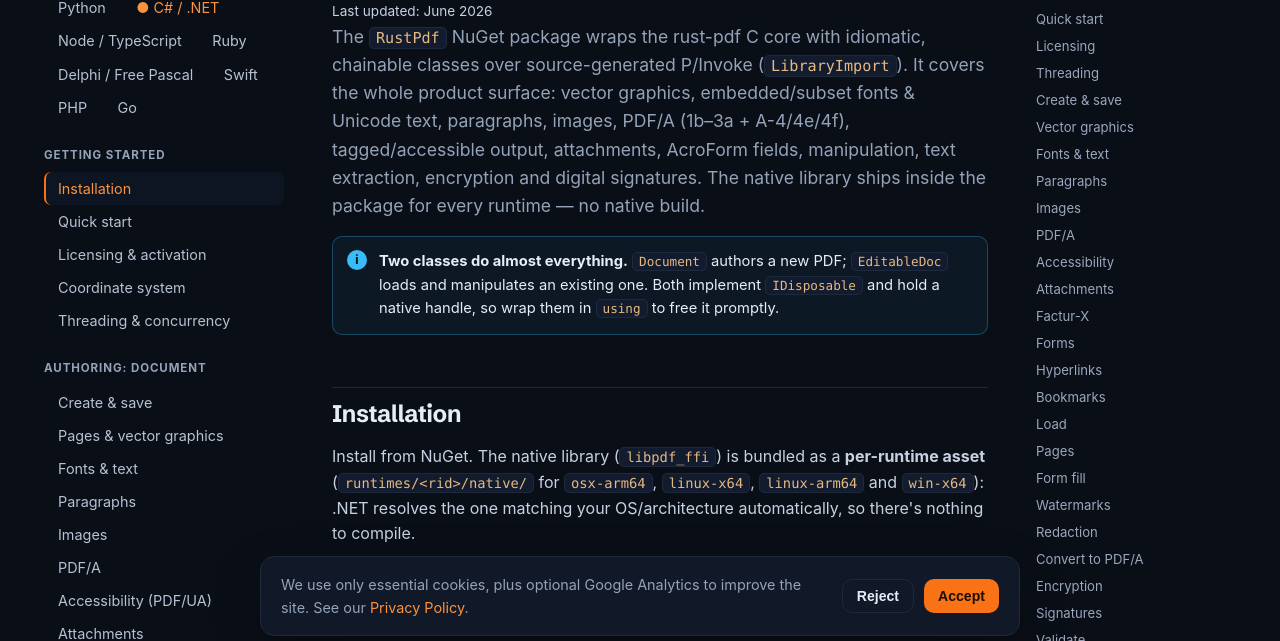
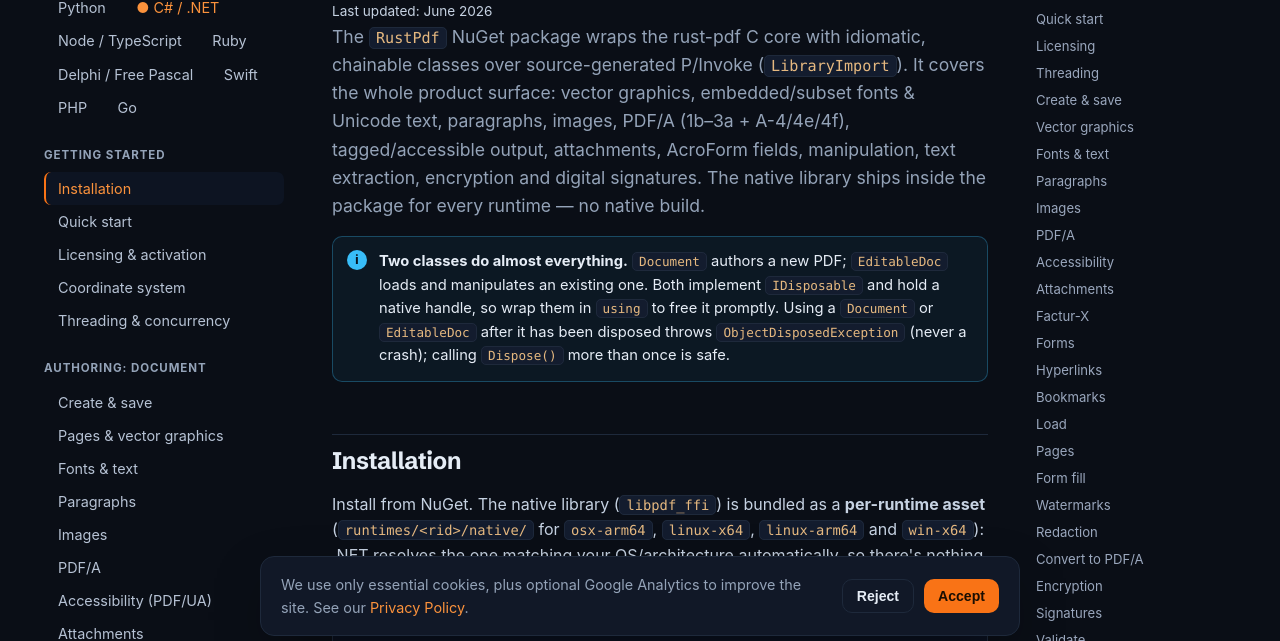
Before and after one commit to rustpdf/rustpdf, a website: page site/public/docs/csharp.html in a window 1280 px wide. Shown: the part 148-789 px from the top of the page. Drawn offline with Linux system fonts and the light colour scheme.

Commit message:
docs(csharp): clarify dispose-safety guarantees in C# docs note

```diff
--- a/site/public/docs/csharp.html
+++ b/site/public/docs/csharp.html
@@ -127,7 +127,7 @@
       <p class="muted" style="font-size:.85rem;margin:6px 0 0">Last updated: June 2026</p>
       <p class="docs-lead">The <code>RustPdf</code> NuGet package wraps the rust-pdf C core with idiomatic, chainable classes over source-generated P/Invoke (<code>LibraryImport</code>). It covers the whole product surface: vector graphics, embedded/subset fonts &amp; Unicode text, paragraphs, images, PDF/A (1b–3a + A-4/4e/4f), tagged/accessible output, attachments, AcroForm fields, manipulation, text extraction, encryption and digital signatures. The native library ships inside the package for every runtime — no native build.</p>
 
-      <div class="note"><b>Two classes do almost everything.</b> <code>Document</code> authors a new PDF; <code>EditableDoc</code> loads and manipulates an existing one. Both implement <code>IDisposable</code> and hold a native handle, so wrap them in <code>using</code> to free it promptly.</div>
+      <div class="note"><b>Two classes do almost everything.</b> <code>Document</code> authors a new PDF; <code>EditableDoc</code> loads and manipulates an existing one. Both implement <code>IDisposable</code> and hold a native handle, so wrap them in <code>using</code> to free it promptly. Using a <code>Document</code> or <code>EditableDoc</code> after it has been disposed throws <code>ObjectDisposedException</code> (never a crash); calling <code>Dispose()</code> more than once is safe.</div>
 
       <!-- INSTALL -->
       <h2 id="install">Installation</h2>
```
